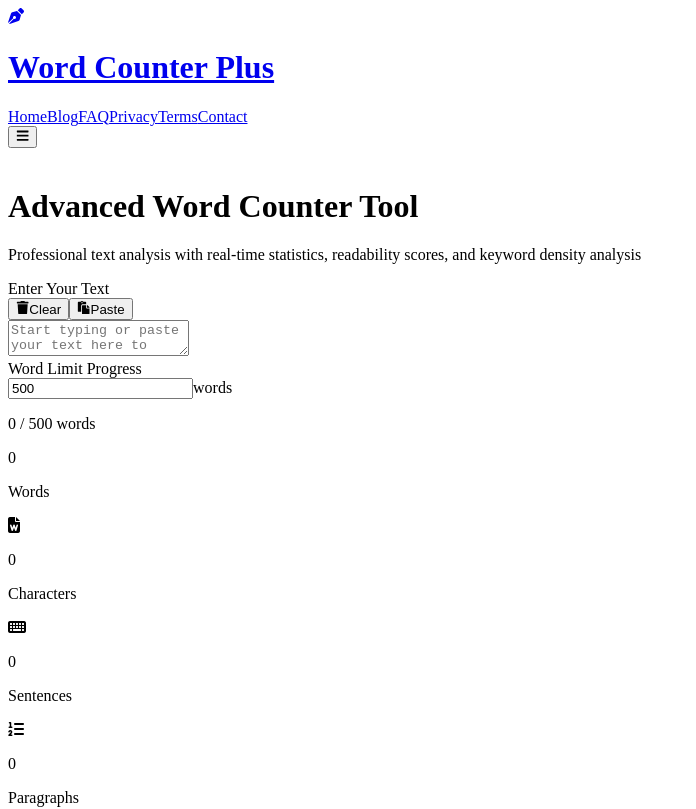
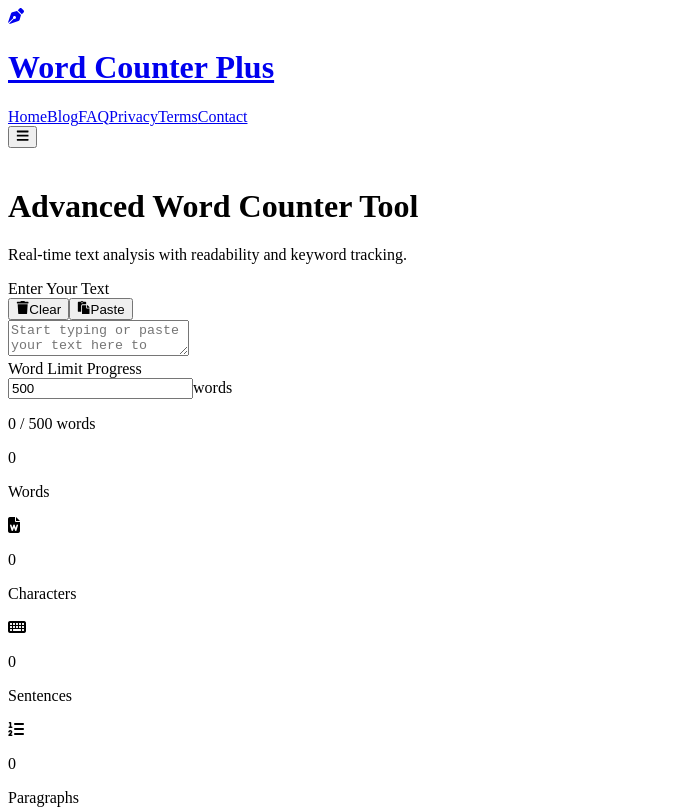
Before and after one commit to ai-with-abdullah/word-counter-plus-2, a React (Vite) app in the folder client/: page / in a window 1280 px wide. Shown: the top 809 px of the page, without its empty margins (0-696 px from the left). Built offline with nearby package versions, Linux system fonts and the light colour scheme.

Commit message:
refactor: replaced FontAwesome with React Icons for performance & accessibility

```diff
--- a/client/index.html
+++ b/client/index.html
@@ -93,8 +93,8 @@
     <!-- Google Analytics (placeholder) -->
     <!-- <script async src="https://www.googletagmanager.com/gtag/js?id=GA_MEASUREMENT_ID"></script> -->
 
-    <!-- Font Awesome for Icons -->
-    <link rel="stylesheet" href="https://cdnjs.cloudflare.com/ajax/libs/font-awesome/6.4.0/css/all.min.css" integrity="sha512-iecdLmaskl7CVkqkXNQ/ZH/XLlvWZOJyj7Yy7tcenmpD1ypASozpmT/E0iPtmFIB46ZmdtAc9eNBvH0H/ZpiBw==" crossorigin="anonymous" referrerpolicy="no-referrer" />
+    <!-- Font Awesome for Icons
+    <link rel="stylesheet" href="https://cdnjs.cloudflare.com/ajax/libs/font-awesome/6.4.0/css/all.min.css" integrity="sha512-iecdLmaskl7CVkqkXNQ/ZH/XLlvWZOJyj7Yy7tcenmpD1ypASozpmT/E0iPtmFIB46ZmdtAc9eNBvH0H/ZpiBw==" crossorigin="anonymous" referrerpolicy="no-referrer" /> -->
   </head>
   <body>
     <div id="root"></div>
--- a/client/src/components/word-counter/WordCounterTool.tsx
+++ b/client/src/components/word-counter/WordCounterTool.tsx
@@ -127,7 +127,10 @@ export default function WordCounterTool() {
                 Advanced Word Counter Tool
               </h1>
               <p className="text-lg text-muted-foreground leading-relaxed">
-                Professional text analysis with real-time statistics, readability scores, and keyword density analysis
+                {/* Real-time text analysis with readability and keyword tracking. */}
+                Real-time text analysis with readability and keyword tracking.
+
+
               </p>
             </div>
           </div>
```
